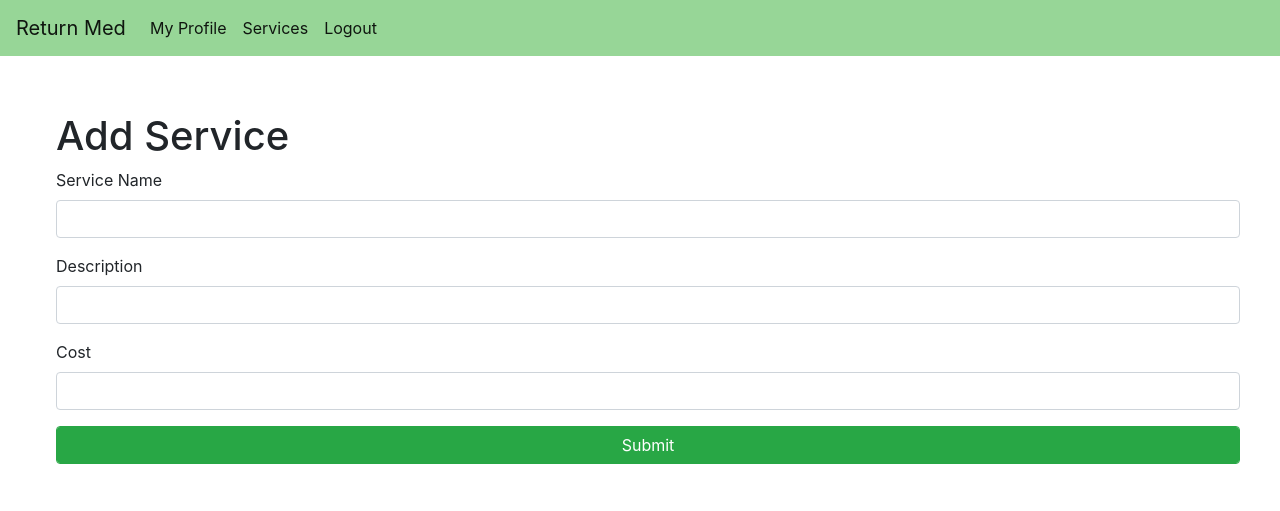
After one commit to autumnlewjb/ReturnMeds, a Flask app: template templates/collab/add_service.html in a window 1280 px wide. The commit adds this page. Shown: the top 511 px of the page. Run offline with Flask 2, Linux system fonts and the light colour scheme; the template is opened without the code that fills it, so the values that code supplies are empty; some libraries are stand-ins or nearby versions.

Commit message:
complete collab page

```diff
--- a/app.py
+++ b/app.py
@@ -370,6 +370,37 @@ def claim_reward(reward_id, user_id):
     return redirect('/collab')
 
 
+@app.route('/collab/services')
+@role_required('Collab')
+@login_required
+def service():
+    collab = current_user.link_account[0]
+    rewards = collab.rewards
+    return render_template('collab/service.html', rewards=rewards)
+
+
+@app.route('/collab/add-services', methods=['GET', 'POST'])
+@role_required('Collab')
+@login_required
+def add_service():
+    if request.method == 'POST':
+        new_reward = Reward(
+            title=request.form.get('name'),
+            description=request.form.get('description'),
+            cost=request.form.get('cost'),
+        )
+
+        collab_account = current_user.link_account[0]
+        collab_account.rewards.append(new_reward)
+
+        db.session.add(new_reward)
+        db.session.commit()
+
+        return redirect(url_for('service'))
+    else:
+        return render_template('collab/add_service.html')
+
+
 def address_query(line1, line2, postcode, state):
 
     query = (line1 + line2 + postcode + state).replace(" ", "+").replace(",", "%2C")
--- a/models.py
+++ b/models.py
@@ -13,6 +13,7 @@ class User(UserMixin, db.Model):
     reward = db.Column(db.Integer(), primary_key=False, default=0)
     address = db.relationship('Address', backref='user')
     roles = db.relationship('Role', secondary='user_roles')
+    link_account = db.relationship('Collab', backref='user')
 
 
 class Address(db.Model):
@@ -43,6 +44,7 @@ class Collab(db.Model):
     id = db.Column(db.Integer(), primary_key=True)
     org_name = db.Column(db.String(200), nullable=False)
     rewards = db.relationship('Reward', backref='collab', lazy=True)
+    user_id = db.Column(db.Integer, db.ForeignKey(User.id))
 
 
 class Reward(db.Model):
--- /dev/null
+++ b/static/add_service.css
@@ -0,0 +1,8 @@
+.form-container {
+    padding: 3rem;
+    margin: 0.5rem;
+}
+
+.form-inner {
+    justify-content: center;
+}
--- /dev/null
+++ b/templates/collab/add_service.html
@@ -0,0 +1,34 @@
+{% extends 'collab/collab_base.html' %}
+
+{% block head %}
+<link rel="stylesheet" href="{{url_for('static', filename='add_service.css')}}">
+{% endblock %}
+
+{% block body %}
+<div class="container-fluid align-middle form-container">
+    <div class="row">
+        <div class="col">
+            <h1>Add Service</h1>
+        </div>
+    </div>
+    <div class="row form-inner">
+        <div class="col">
+            <form action="{{url_for('add_service')}}" method="POST">
+                <div class="form-group">
+                    <label for="name">Service Name</label>
+                    <input name="name" id="name" type="text" class="form-control">
+                </div>
+                <div class="form-group">
+                    <label for="description">Description</label>
+                    <input name="description" id="description" type="text" class="form-control">
+                </div>
+                <div class="form-group">
+                    <label for="cost">Cost</label>
+                    <input name="cost" id="cost" type="number" class="form-control">
+                </div>
+                <input type="submit" placeholder="Submit" class="form-control btn btn-success">
+            </form>
+        </div>
+    </div>
+</div>
+{% endblock %}
--- a/templates/collab/collab_base.html
+++ b/templates/collab/collab_base.html
@@ -45,10 +45,10 @@
           <a class="nav-link" href="#">My Profile<span class="sr-only">(current)</span></a>
         </li>
         <li class="nav-item active">
-          <a class="nav-link" href="#">Services</a>
+          <a class="nav-link" href="{{url_for('service')}}">Services</a>
         </li>
         <li class="nav-item active">
-          <a class="nav-link" href="#">Logout</a>
+          <a class="nav-link" href="{{url_for('logout')}}">Logout</a>
         </li>
       </ul>
     </div>
--- a/templates/user/select_reward.html
+++ b/templates/user/select_reward.html
@@ -2,6 +2,7 @@
 
 {% block head %}
 <link rel="stylesheet" href="{{url_for('static', filename='select_reward.css')}}">
+<link rel="stylesheet" href="{{url_for('static', filename='reward.css')}}">
 {% endblock %}
 
 {% block body %}
```
Also changed, not shown: commands.py (+11 -10 lines), static/service.css (added, +13 -0 lines), templates/collab/service.html (+35 -0 lines).
